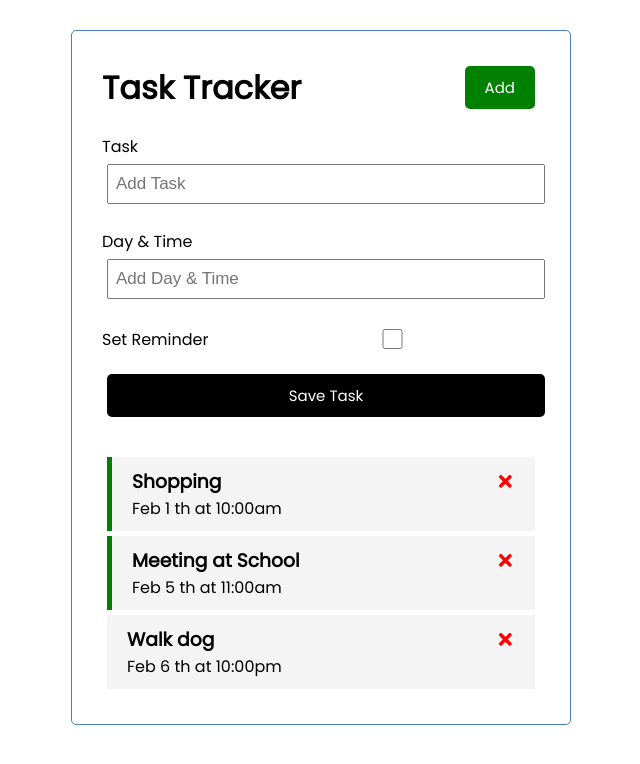
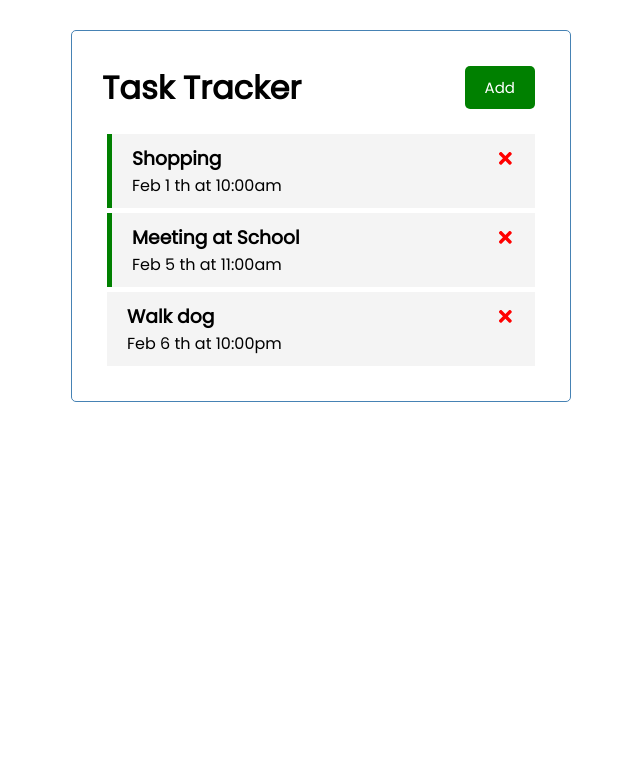
Before and after one commit to ktl1111/react-task-tracker, a React (Create React App) app: page / in a window 1280 px wide. Shown: the top 764 px of the page, without its empty margins (319-959 px from the left). Built offline with nearby package versions, Linux system fonts and the light colour scheme.

Commit message:
update add button

```diff
--- a/src/App.js
+++ b/src/App.js
@@ -7,6 +7,7 @@
 
 
 const App = () => {
+    const [showAddTask, setShowAddTask] = useState(false)
     const [tasks, setTasks] = useState(
 [
     {
@@ -30,7 +31,7 @@
 ])
 
   // Add Task
-  const addTask = (task) => {
+    const addTask = (task) => {
     const id = Math.floor(Math.random() * 10000) + 1
     const newTask = { id, ...task }
     setTasks([...tasks, newTask])
@@ -51,8 +52,8 @@
 
   return (
     <div className="container">
-      <Header />
-      <AddTask onAdd={addTask} />
+      <Header onAdd={ () => setShowAddTask(!showAddTask) } showAdd={showAddTask} />
+        {showAddTask && <AddTask onAdd={addTask} />}
         {tasks.length > 0 ? (<Tasks tasks={tasks} onDelete={deleteTask} onToggle={toggleReminder} />) : ('No Tasks To Show')}
     </div>
   );
--- a/src/components/Header.js
+++ b/src/components/Header.js
@@ -2,14 +2,12 @@
 import Button from './Button'
 
 
-const Header = ({ title }) => {
-    const onClick = () => {
-        console.log('Click')
-    }
+const Header = ({ title, onAdd, showAdd }) => {
+
     return (
         <header className='header'>
             <h1>{title}</h1>
-            <Button color='green' text='Add' onClick={onClick} />
+            <Button color={showAdd ? 'red' : 'green'} text={showAdd ? 'Close' : 'Add'} onClick={onAdd} />
         </header>
     );
 }
```
